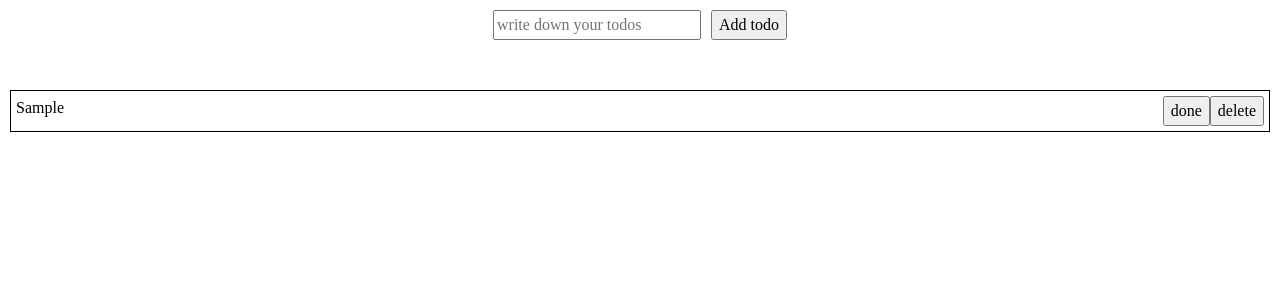
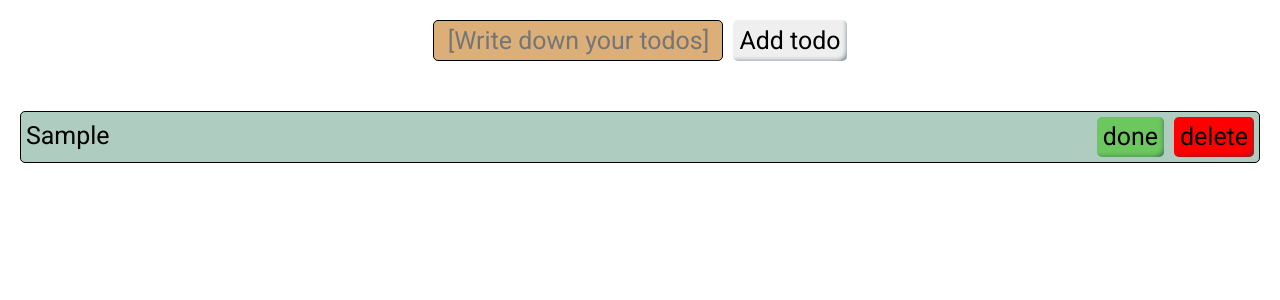
Before and after one commit to OlegLuppov/TO-DO-on-React, a React app: page / in a window 1280 px wide. Both pictures are taken after typing "Sample" into the empty fields and a click on the button "Add todo". Shown: the top 300 px of the page. Built offline with nearby package versions, Linux system fonts and the light colour scheme.

Commit message:
feat:style the app

```diff
--- a/src/App.jsx
+++ b/src/App.jsx
@@ -1,3 +1,4 @@
 import './scss/reset.scss'
 import './scss/style.scss'
+import './scss/fonts.scss'
 import './components/todosItem.jsx'
--- a/src/components/inputField.jsx
+++ b/src/components/inputField.jsx
@@ -3,8 +3,8 @@ import React from 'react'
 const InputField = ({ onClick, value, onChange }) => {
   return (
     <form className="todos">
-      <input type="text" placeholder="write down your todos" value={value} onChange={onChange} />
-      <button type="button" onClick={onClick}>
+      <input type="text" placeholder="[Write down your todos]" value={value} onChange={onChange} />
+      <button className="todos__button" type="button" onClick={onClick}>
         Add todo
       </button>
     </form>
--- a/src/components/todosItem.jsx
+++ b/src/components/todosItem.jsx
@@ -6,6 +6,7 @@ import InputField from './inputField.jsx'
 import useSetLocalStorage from './localStorageHooks/costomSetLocaleStorage.jsx'
 import useGetLocaleStorage from './localStorageHooks/costomGetLocalStorage.jsx'
 
+const Kate = []
 const ToDoItem = () => {
   const [list, setList] = useState([])
   const { changeSetLocal } = useSetLocalStorage()
--- a/src/components/todosOne.jsx
+++ b/src/components/todosOne.jsx
@@ -4,11 +4,11 @@ const ToDoList = (props) =>
   props.todos.map((todo) => (
     <li className="todo" key={todo.id} id={todo.id} style={todo.background}>
       {todo.todo}
-      <div>
-        <button type="button" onClick={props.onClickDone}>
+      <div className="button__wrapper">
+        <button className="button__done" type="button" onClick={props.onClickDone}>
           done
         </button>
-        <button type="button" onClick={props.onClickDelete}>
+        <button className="button__delete" type="button" onClick={props.onClickDelete}>
           delete
         </button>
       </div>
--- /dev/null
+++ b/src/scss/fonts.scss
@@ -0,0 +1 @@
+@import url('https://fonts.googleapis.com/css2?family=Roboto:wght@400;700&display=swap');
--- a/src/scss/style.scss
+++ b/src/scss/style.scss
@@ -1,3 +1,12 @@
+$font: 'Roboto', sans-serif;
+$fontSize: calc(18px + (30 - 18) * (100vw - 400px) / (1920 - 400));
+$border: solid 1px black;
+$borderRadius: 5px;
+$background: RGBA(47, 125, 90, 0.39);
+$backgroundInput: RGBA(189, 104, 0, 0.53);
+$backgroundButtoneDone: RGBA(46, 196, 0, 0.5);
+$backgroundButtoneDelete: red;
+
 .container {
     display: flex;
     flex-direction: column;
@@ -5,11 +14,54 @@
     gap: 50px;
     margin: 0 auto;
     max-width: 1440px;
-    padding: 10px;
+    padding: 20px;
+    font-family: $font;
+    font-size: $fontSize;
+
+
+    .navigation__todos {
+        display: flex;
+        justify-content: center;
+        gap: 30px;
+        color: blue;
+        cursor: pointer;
+    }
+
+    button {
+        cursor: pointer;
+        border: none;
+        border-radius: $borderRadius;
+        -webkit-box-shadow: -5px -5px 5px -5px rgba(34, 60, 80, 0.6) inset;
+        -moz-box-shadow: -5px -5px 5px -5px rgba(34, 60, 80, 0.6) inset;
+        box-shadow: -5px -5px 5px -5px rgba(34, 60, 80, 0.6) inset;
+    }
+
+    button:hover {
+        -webkit-box-shadow: 0px 5px 10px 2px rgba(34, 60, 80, 0.2) inset;
+        -moz-box-shadow: 0px 5px 10px 2px rgba(34, 60, 80, 0.2) inset;
+        box-shadow: 0px 5px 10px 2px rgba(34, 60, 80, 0.2) inset;
+    }
+
+    button:active {
+        -webkit-box-shadow: 5px 5px 5px -5px rgba(34, 60, 80, 0.6) inset;
+        -moz-box-shadow: 5px 5px 5px -5px rgba(34, 60, 80, 0.6) inset;
+        box-shadow: 5px 5px 5px -5px rgba(34, 60, 80, 0.6) inset;
+    }
+
 
     .todos {
         display: flex;
+        justify-content: center;
         gap: 10px;
+        width: 100%;
+
+        input {
+            border: $border;
+            border-radius: $borderRadius;
+            background-color: $backgroundInput;
+            text-align: center;
+        }
+
     }
 
     .list__todos {
@@ -19,26 +71,30 @@
     .todo {
         display: flex;
         justify-content: space-between;
-        border-top: solid 1px black;
-        border-right: solid 1px black;
-        border-left: solid 1px black;
+        border-top: $border;
+        border-right: $border;
+        border-left: $border;
+        border-radius: $borderRadius;
+        background-color: $background;
         padding: 5px;
         list-style-type: none
     }
 
     .todo:last-child {
-        border-bottom: solid 1px black;
+        border-bottom: $border;
     }
 
-    .good {
+    .button__wrapper {
         display: flex;
-        justify-content: space-between;
-        border-top: solid 1px black;
-        border-right: solid 1px black;
-        border-left: solid 1px black;
-        padding: 5px;
-        list-style-type: none;
-        background-color: green;
+        gap: 10px;
+    }
+
+    .button__done {
+        background-color: $backgroundButtoneDone;
+    }
+
+    .button__delete {
+        background-color: $backgroundButtoneDelete;
     }
 
 }
```
